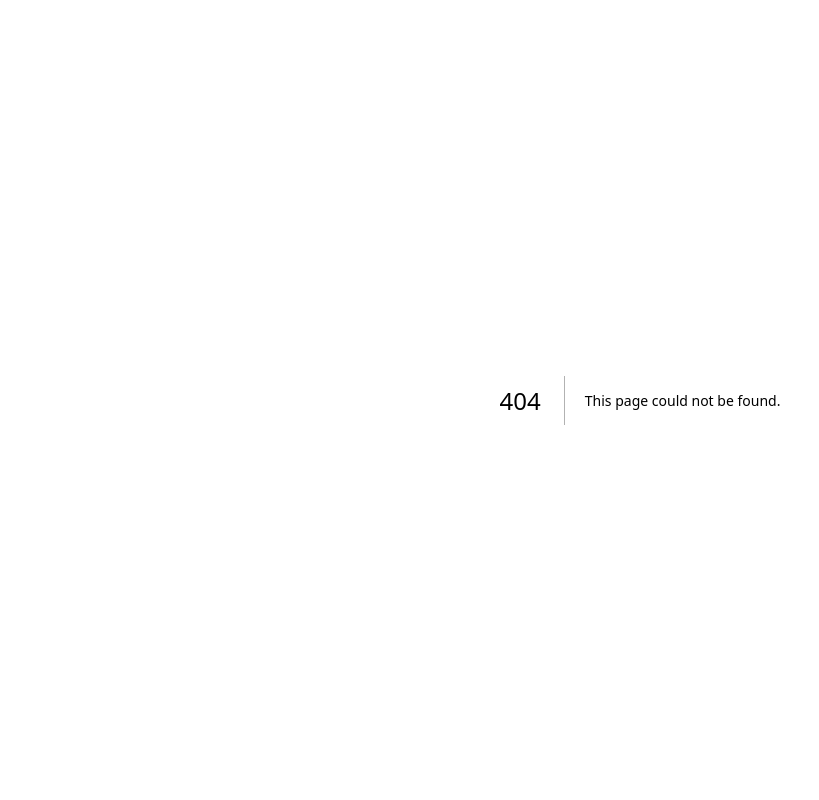
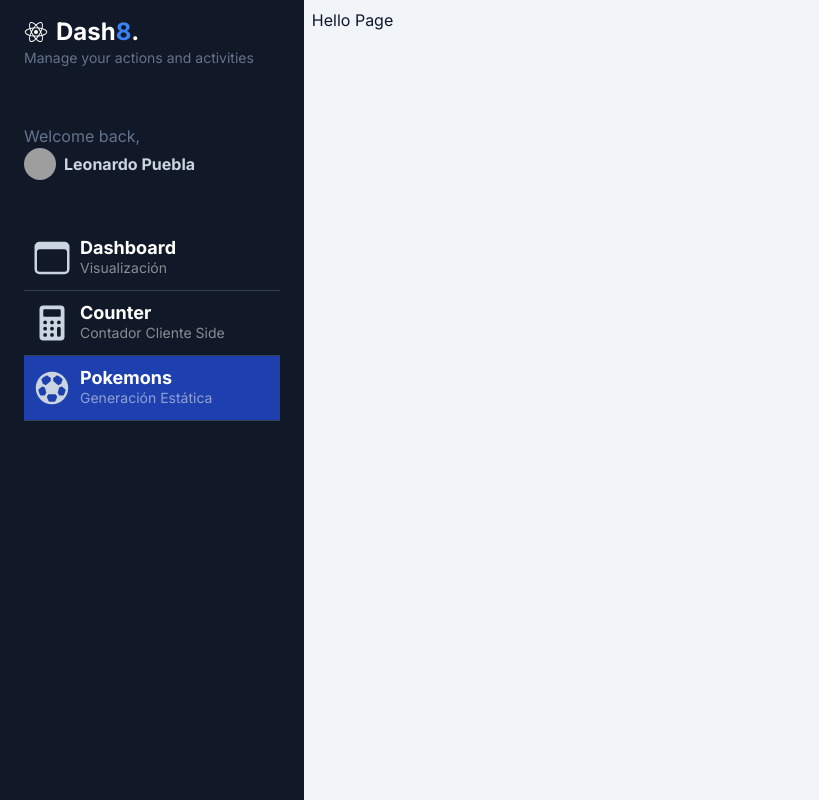
Before and after one commit to Leonardo-Robot-PostRock/Dashboard-page, a Next.js app: page /dashboard/pokemons in a window 1280 px wide. Before the commit this address had no page. Shown: the whole page, without its empty margins (0-819 px from the left). Built offline with nearby package versions, Linux system fonts and the light colour scheme; grey boxes are pictures that could not be loaded.

Commit message:
Pokemons component

```diff
--- /dev/null
+++ b/src/app/dashboard/pokemons/page.tsx
@@ -0,0 +1,8 @@
+
+export default function PokemonsPage() {
+  return (
+    <div>
+      <h1>Hello Page</h1>
+    </div>
+  );
+}
```
